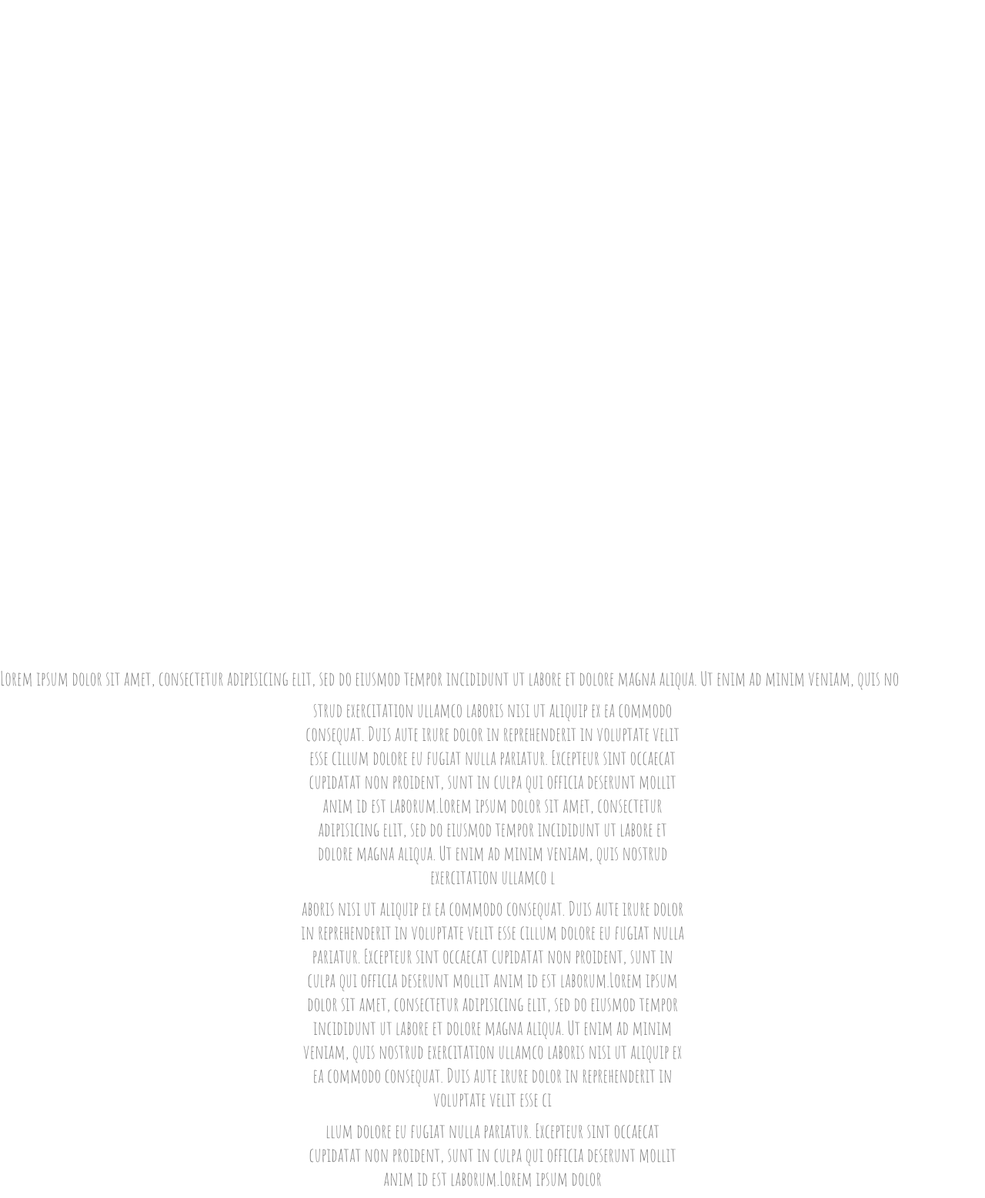
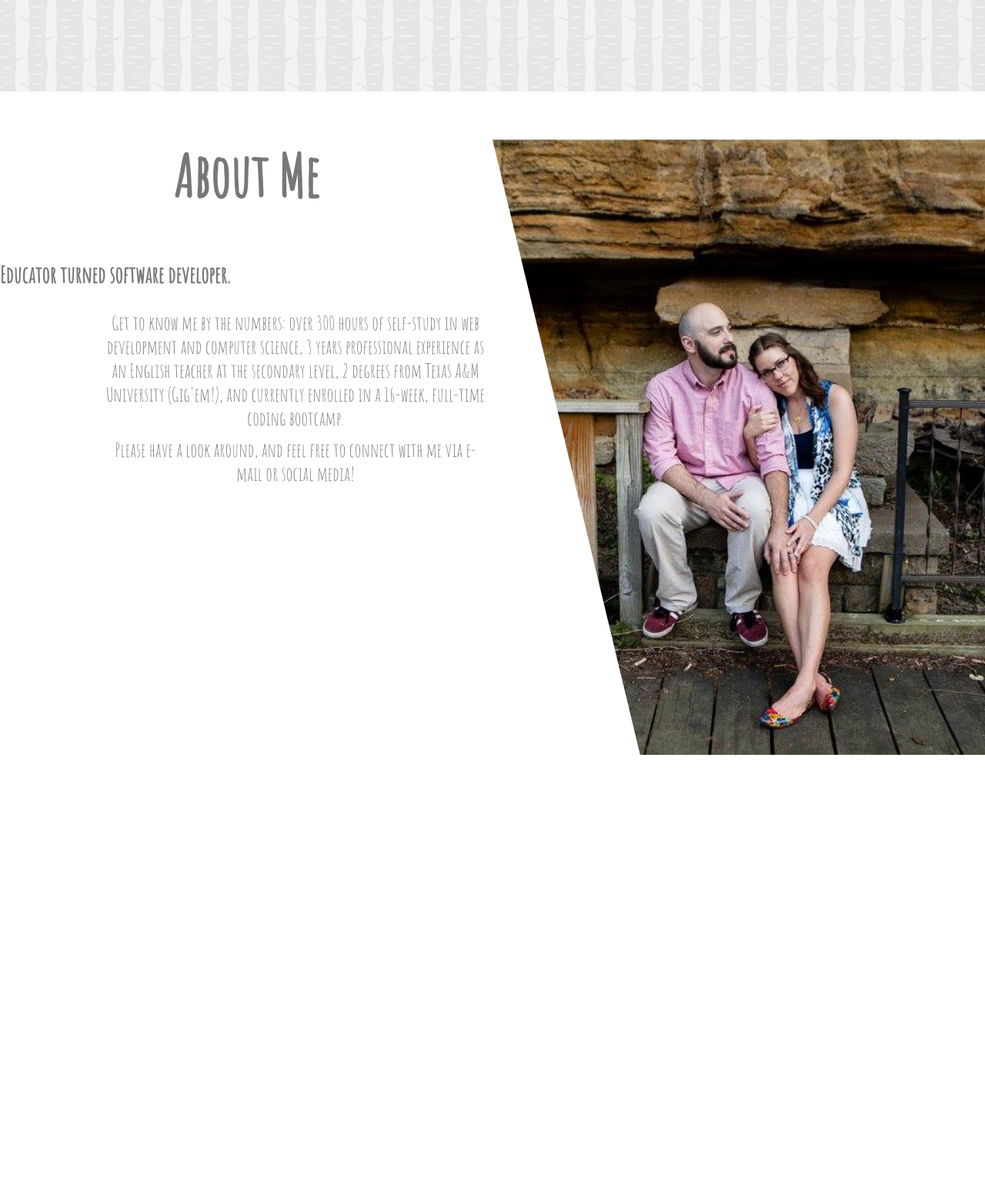
Before and after one commit to ahollyer/portfolio2, a Django app: page / in a window 1280 px wide. Shown: the part 1655-3212 px from the top of the page at 77% size. After the commit the page ends 2636 px from the top, so only its background shows below. Run offline with Django 3.2, Linux system fonts and the light colour scheme; some libraries are stand-ins or nearby versions.

Commit message:
Add portfolio content

```diff
--- a/main/static/css/main.css
+++ b/main/static/css/main.css
@@ -8,30 +8,48 @@ body {
   font-family: 'Amatic SC', cursive;
   color: #777;
 }
+h1, h2 {
+  font-size: 3em;
+  text-align: center;
+}
 p {
   width: 500px;
   margin: 10px auto;
   color: #777;
   text-align: center;
 }
-button {
-	text-align: center;
-	text-decoration: none;
-	display: inline-block;
-	font-family: 'Amatic SC', cursive;
-  font-size: 1em;
-	margin: 0 25px;
-	padding: 3px 10px;
-	background-color: #fff;
-	color: #777;
-	border: 1px solid #777;
-	border-radius: 12px;
-	-webkit-transition-duration: 0.3s;
-	transition-duration: 0.3s;
+a {
+  color: #777;
+  text-decoration: none;
 }
-button:hover {
-  background-color: #777;
-  color: #fff;
+a:hover {
+  color: #EC407A;
+}
+.purple {
+  color: #673AB6;
+}
+.cyan {
+  color: rgb(0, 187, 211);
+}
+.pink {
+  color: #EC407A;
+}
+.orange {
+  color: #FE5722;
+}
+.yellow {
+  color: #FEEA3B;
+}
+/*.rainbow {
+  background-image: -webkit-gradient( linear, left top, right top, color-stop(0, #f22), color-stop(0.15, #f2f), color-stop(0.3, #22f), color-stop(0.45, #2ff),color-stop(0.75, #2f2), color-stop(0.9, #ff2), color-stop(1, #f22) );
+  background-image: gradient( linear, left top, right top, color-stop(0, #f22), color-stop(0.15, #f2f), color-stop(0.3, #22f), color-stop(0.45, #2ff), color-stop(0.6, #2f2), color-stop(0.9, #ff2), color-stop(1, #f22) );
+  color:transparent;
+  -webkit-background-clip: text;
+  background-clip: text;
+}*/
+#work {
+  background: url(/static/img/tree_bark.png) repeat;
+  padding-top: 20px;
 }
 
 /* Jumbotron Styles */
@@ -153,7 +181,7 @@ button:hover {
 
 /* Portfolio Thumbnails */
 .grid {
-	padding: 20px 20px 100px 20px;
+	padding: 0 20px 100px 20px;
 	max-width: 1300px;
 	margin: 0 auto;
 	list-style: none;
@@ -239,7 +268,40 @@ button:hover {
 	transition: transform 0.4s, opacity 0.1s;
 }
 .thumbnail-hvr figcaption a {
-	position: absolute;
-	bottom: 20px;
-	right: 20px;
+  position: absolute;
+  bottom: 10px;
+
+  text-decoration: none;
 }
+.thumbnail-hvr figcaption a.repo {
+	right: 10px;
+}
+.thumbnail-hvr figcaption a.demo {
+	right: 75px;
+}
+
+/* About section - shaped div styles */
+.container {
+  height: 100vh;
+  width: 100vw;
+}
+.content {
+  padding: 0;
+  width: 60%;
+  height: 100%;
+  background-color: #fff;
+
+  shape-outside: polygon(0 0, 85% 0, 100% 100%, 0 100%);
+  clip-path: polygon(0 0, 75% 0, 100% 100%, 0 100%);
+}
+.shaped {
+  height: 100%;
+  width: 50%;
+  float: right;
+
+  background: url(/static/img/minnesota_15.jpg) center top no-repeat;
+  background-size: cover;
+
+  shape-outside: polygon(0 0, 100% 0, 100% 100%, 30% 100%);
+  clip-path: polygon(0 0, 100% 0, 100% 100%, 30% 100%);
+}
--- a/main/static/css/style.css
+++ b/main/static/css/style.css
@@ -23,7 +23,7 @@ body {
   width: 50%;
   float: right;
 
-  background: url(../img/minnesota_15.jpg) center top no-repeat;
+  background: url(../static/img/minnesota_15.jpg) center top no-repeat;
   background-size: cover;
 
   shape-outside: polygon(0 0, 100% 0, 100% 100%, 30% 100%);
--- a/main/static/js/draw.js
+++ b/main/static/js/draw.js
@@ -1,7 +1,7 @@
 // DRAWING TOOLS
 function drawGrid(){
 	for (var i = 0; i < gridSize * gridSize; i++) {
-		$("#canvas").append('<div class="box outline"></div>');
+		$("#canvas").append('<div class="box"></div>');
 	}
 	$(".box").css({
 		'width': $('#canvas').width() / gridSize,
@@ -31,22 +31,25 @@ function rainbow() {
 	});
 }
 
+
+
+
 $(document).ready(function() {
-  $(".hide").hide();
+	$(".hide").hide();
 
-  $(window).resize( $.throttle( 350, function(){
-    $('#canvas').empty();
-    drawGrid();
-    marker();
-  }));
-
-  // Pretty rainbow text
-  $("h2").mouseenter(function(){
-    $(".show").hide();
-    $(".hide").fadeIn();
+  $(".show").mouseenter(function(){
+    $(this).hide();
+		$(this).next().fadeIn();
+    //$("#" + this.id + " + .hide").fadeIn();
   });
 
   // CANVAS FUNCTIONS
+	$(window).resize( $.throttle( 350, function(){
+		$('#canvas').empty();
+		drawGrid();
+		marker();
+	}));
+
 	gridSize = 25;
 
 	drawGrid();
@@ -64,12 +67,12 @@ $(document).ready(function() {
 	$('[name="rainbow"]').click(function(){
 		rainbow();
 	});
-	$('[name="change"]').click(function(){
-		gridSize = prompt("Please enter a number from 2-40 to change the SketchPad's grid size. For example, '16' generates a 16x16 grid.", "16");
-		$('#canvas').empty();
-		drawGrid();
-		rainbow();
-	});
+	// $('[name="change"]').click(function(){
+	// 	gridSize = prompt("Please enter a number from 2-40 to change the sketchpad's grid size. For example, '16' generates a 16x16 grid.", "16");
+	// 	$('#canvas').empty();
+	// 	drawGrid();
+	// 	rainbow();
+	// });
 	$('[name="toggle"]').click(function() {
 		$(".box").toggleClass("outline");
 	});
--- a/main/templates/index.html
+++ b/main/templates/index.html
@@ -17,11 +17,11 @@
 
   <nav class="sidenav">
     <a href="javascript:void(0)" class="closebtn" onclick="closeNav()">&times;</a>
-    <a class="sn-link" href="#">About</a>
-    <a class="sn-link" href="#">Portfolio</a>
-    <a class="sn-link" href="#">Technologies</a>
-    <a class="sn-link" href="#">Contact</a>
-    <a class="sn-link" href="#">Blog</a>
+    <a class="sn-link" href="#work">Work</a>
+    <a class="sn-link" href="#about">About</a>
+    <a class="sn-link" href="#technologies">Technologies</a>
+    <a class="sn-link" href="#contact">Contact</a>
+    <a class="sn-link" href="#blog">Blog</a>
     <ul>
       <li><a class="sn-link" href="mailto:aspen.hollyer@gmail.com"><i class="fa fa-envelope-o"></i></a></li>
       <li><a class="sn-link" href="https://github.com/ahollyer" target="blank"><i class="fa fa-github"></i></a></li>
@@ -47,108 +47,83 @@
       <button name="eraser">Eraser</button>
       <button name="rainbow">Rainbow!</button>
   		<button name="clear">Clear Canvas</button>
-  		<button name="change">Change Grid Size</button>
+  		<!-- <button name="change">Change Grid Size</button> -->
   		<button name="toggle">Toggle Outline</button><br>
 
-      <p>Hover your mouse over the squares to draw.</p>
-      <p><i class="fa fa-arrow-circle-down"></i></p>
+      <p id="scroll-down">
+        <a href="#work"><i class="fa fa-arrow-circle-down fa-2x"></i></a>
+      </p>
   	</div>
 
-    <section>
-      PORTFOLIO
+    <a name="work"></a>
+    <section id="work">
+      <h2>See my <span class="show">Work</span><span class="hide cyan">Play</span>.</h2>
       <ul class="grid thumbnail-hvr">
       	<li>
       		<figure>
             <div>
-      			  <img src="{% static "img/tree_bark.png" %}" alt="tree bark">
+      			  <img src="{% static "img/instant-inspiration.png" %}" alt="tree bark">
             </div>
       			<figcaption>
-      				<h3>Trees</h3>
-      				<span>Aspen Hollyer</span>
-      				<a href="">Take a look</a>
+      				<h3>Instant Inspiration</h3>
+      				<span>A random quote generator with various themes.</span>
+              <a class="demo" href="https://ahollyer.github.io/instant-inspiration/tolkien.html" target="blank">Demo</a>
+						  <a class="repo" href="https://github.com/ahollyer/instant-inspiration" target="blank">Code</a>
       			</figcaption>
       		</figure>
       	</li>
         <li>
       		<figure>
             <div>
-      			  <img src="{% static "img/tree_bark.png" %}" alt="tree bark">
+      			  <img src="{% static "img/pinky-punky.png" %}" alt="tree bark">
             </div>
       			<figcaption>
-      				<h3>Trees</h3>
-      				<span>Aspen Hollyer</span>
-      				<a href="">Take a look</a>
+      				<h3>Pinky Punky</h3>
+      				<span>Prototype for a simple 2D platformer.</span>
+              <a class="demo" href="https://ahollyer.github.io/pinky-punky/" target="blank">Demo</a>
+              <a class="repo" href="https://github.com/ahollyer/pinky-punky" target="blank">Code</a>
       			</figcaption>
       		</figure>
       	</li>
         <li>
       		<figure>
       			<div>
-      			  <img src="{% static "img/tree_bark.png" %}" alt="tree bark">
+      			  <img src="{% static "img/tribute-page.png" %}" alt="tree bark">
       			</div>
       			<figcaption>
-      				<h3>Trees</h3>
-      				<span>Aspen Hollyer</span>
-      				<a href="">Take a look</a>
+      				<h3>LegendaryGrandma.com</h3>
+      				<span>A tribute page for my grandma on her 75th birthday.</span>
+              <a class="demo" href="http://www.legendarygrandma.com" target="blank">Demo</a>
+              <a class="repo" href="https://github.com/ahollyer/tribute-pages" target="blank">Code</a>
       			</figcaption>
       		</figure>
       	</li>
         <li>
       		<figure>
       			<div>
-              <img src="{% static "img/tree_bark.png" %}" alt="tree bark">
+              <img src="{% static "img/trust-me.png" %}" alt="tree bark">
             </div>
       			<figcaption>
-      				<h3>Trees</h3>
-      				<span>Aspen Hollyer</span>
-      				<a href="">Take a look</a>
-      			</figcaption>
-      		</figure>
-      	</li>
-        <li>
-      		<figure>
-      			<div>
-              <img src="{% static "img/tree_bark.png" %}" alt="tree bark">
-            </div>
-      			<figcaption>
-      				<h3>Trees</h3>
-      				<span>Aspen Hollyer</span>
-      				<a href="">Take a look</a>
-      			</figcaption>
-      		</figure>
-      	</li>
-        <li>
-      		<figure>
-      			<div>
-      			  <img src="{% static "img/tree_bark.png" %}" alt="tree bark">
-      			</div>
-      			<figcaption>
-      				<h3>Trees</h3>
-      				<span>Aspen Hollyer</span>
-      				<a href="">Take a look</a>
-      			</figcaption>
-      		</figure>
-      	</li>
-        <li>
-      		<figure>
-      			<div>
-      			  <img src="{% static "img/tree_bark.png" %}" alt="tree bark">
-      			</div>
-      			<figcaption>
-      				<h3>Trees</h3>
-      				<span>Aspen Hollyer</span>
-      				<a href="">Take a look</a>
+      				<h3>Trust Me</h3>
+      				<span>A weird thought experiment. Built with MIT's Gameblox engine.</span>
+      				<a class="repo" href="https://gameblox.org/play/11305/" target="blank">Demo</a>
       			</figcaption>
       		</figure>
       	</li>
       </ul>
+    </section>
 
-
-
-      Lorem ipsum dolor
-       sit amet, consectetur adipisicing elit, sed do eiusmod tempor incididunt ut labore et dolore magna aliqua. Ut enim ad minim veniam, quis no
-      <p>strud exercitation ullamco laboris nisi ut aliquip ex ea commodo consequat. Duis aute irure dolor in reprehenderit in voluptate velit esse cillum dolore eu fugiat nulla pariatur. Excepteur sint occaecat cupidatat non proident, sunt in culpa qui officia deserunt mollit anim id est laborum.Lorem ipsum dolor sit amet, consectetur adipisicing elit, sed do eiusmod tempor incididunt ut labore et dolore magna aliqua. Ut enim ad minim veniam, quis nostrud exercitation ullamco l
-      </p><p>aboris nisi ut aliquip ex ea commodo consequat. Duis aute irure dolor in reprehenderit in voluptate velit esse cillum dolore eu fugiat nulla pariatur. Excepteur sint occaecat cupidatat non proident, sunt in culpa qui officia deserunt mollit anim id est laborum.Lorem ipsum dolor sit amet, consectetur adipisicing elit, sed do eiusmod tempor incididunt ut labore et dolore magna aliqua. Ut enim ad minim veniam, quis nostrud exercitation ullamco laboris nisi ut aliquip ex ea commodo consequat. Duis aute irure dolor in reprehenderit in voluptate velit esse ci</p><p>llum dolore eu fugiat nulla pariatur. Excepteur sint occaecat cupidatat non proident, sunt in culpa qui officia deserunt mollit anim id est laborum.Lorem ipsum dolor</p>
+    <a name="about"></a>
+    <section id="about">
+      <div class="container">
+      <div class="shaped"></div>
+        <div class="content">
+          <h1>About Me</h1>
+          <h3>Educator turned software developer.</h3>
+          <p>Get to know me by the numbers: over 300 hours of self-study in web development and computer science, 3 years professional experience as an English teacher at the secondary level, 2 degrees from Texas A&amp;M University (Gig'em!), and currently enrolled in a 16-week, full-time coding bootcamp.</p>
+          <p>Please have a look around, and feel free to connect with me via e-mail or social media!</p>
+        </div>
+      </div>
     </section>
 
   <!-- Scripts -->
```
Also changed, not shown: other parts of main/static/css/main.css (+27 -16 lines), main/templates/test.html (+5 -5 lines), main/static/img/instant-inspiration.png (added), main/static/img/pinky-punky.png (added), main/static/img/trust-me.png (added), 1 other file.
